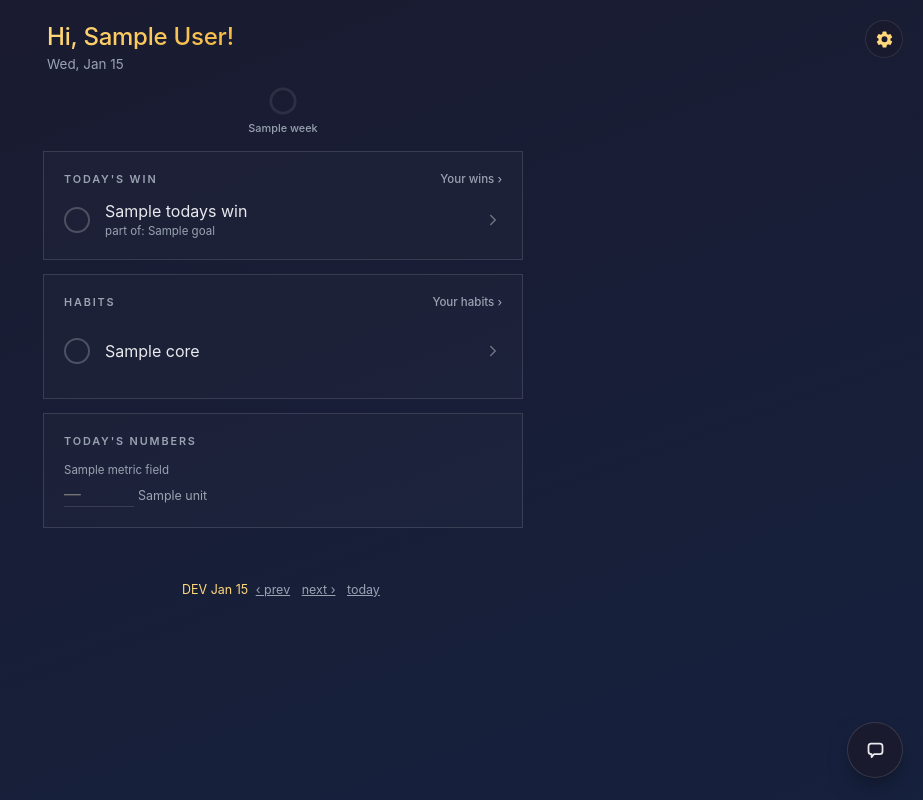
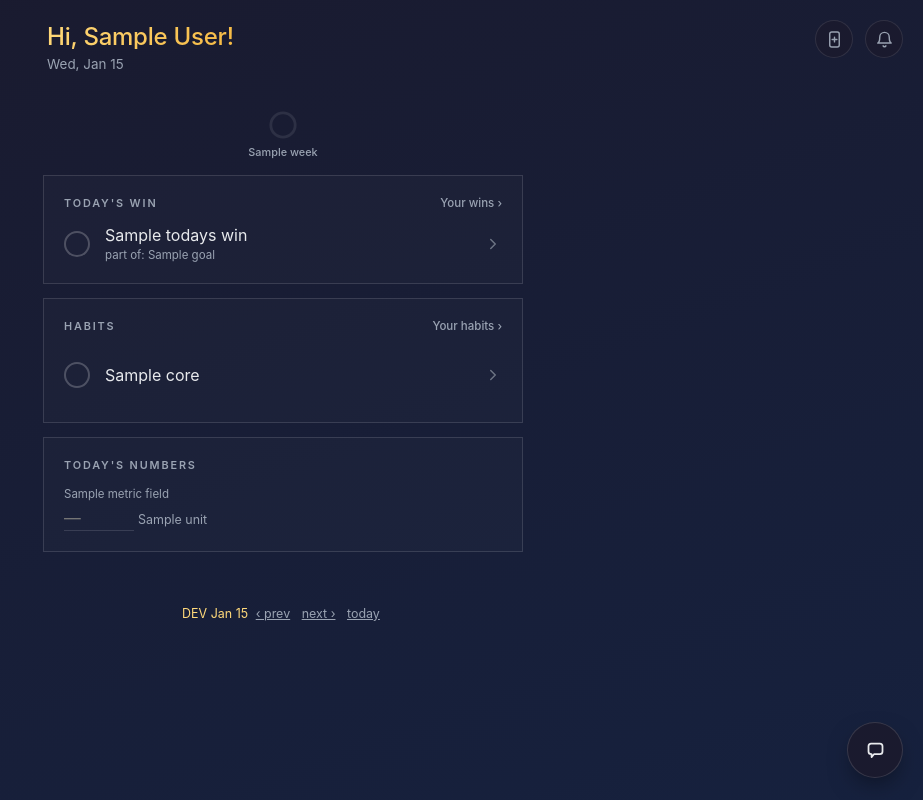
Before and after one commit to zcor/strongasan0x, a Django app: template daily/templates/daily/checkin_beta.html in a window 1280 px wide. Shown: the whole page, without its empty margins (357-1280 px from the left). Run offline with Django 5.2, Linux system fonts and the light colour scheme; the template is opened without the code that fills it: most values are stand-ins (such as "Sample title", 1, 10 or a date in 2020).

Commit message:
feat(daily): direct setup icons, week strip spacing, launch band fix
- Replace the settings gear menu with direct Add-to-Home-Screen and
  notification icons that hide once each step is done (dimmed as optional)
- Give the week strip more room above and a small bottom pad
- Paint the html canvas in the gradient's end color and move the gradient
  to a fixed 100lvh underlay so cold launch no longer shows a dark band
  above the home indicator
- Sit "Edit this habit" flush with the card edge when the last habit is open

Co-Authored-By: Claude Fable 5 <noreply@anthropic.com>

```diff
--- a/daily/templates/daily/base.html
+++ b/daily/templates/daily/base.html
@@ -25,6 +25,7 @@
         :root {
             --bg: linear-gradient(160deg, #1a1a2e 0%, #16213e 100%);
             --bg-solid: #1a1a2e;
+            --bg-end: #16213e;          /* the gradient's final color */
             --panel: rgba(255, 255, 255, 0.05);
             --panel-border: rgba(255, 255, 255, 0.1);
             --text: #e8eaed;
@@ -48,6 +49,7 @@
         [data-theme="gauge"] {
             --bg: radial-gradient(120% 80% at 50% 0%, #161B22 0%, #0E1116 70%);
             --bg-solid: #0E1116;
+            --bg-end: #0E1116;
             --panel: #161B22;
             --panel-border: #2A323D;
             --text: #E8EDF2;
@@ -71,6 +73,7 @@
         [data-theme="steel"] {
             --bg: linear-gradient(170deg, #1A1715 0%, #221E1A 100%);
             --bg-solid: #1A1715;
+            --bg-end: #221E1A;
             --panel: rgba(242, 239, 233, 0.05);
             --panel-border: rgba(242, 239, 233, 0.12);
             --text: #F2EFE9;
@@ -93,15 +96,18 @@
 
         * { box-sizing: border-box; -webkit-tap-highlight-color: transparent; }
         html, body { margin: 0; padding: 0; }
-        /* Paint the navy on <html> too, so iOS Safari's status-bar strip and the
-           area behind the toolbar (overscroll / safe-area zones) show navy, not
-           the default white <html> background. Safari also samples this for the
-           status-bar tint. */
-        html { background: var(--bg-solid); }
+        /* Paint the canvas (overscroll / safe-area zones) in the gradient's END
+           color: any strip iOS exposes below the page — notably the
+           home-indicator area at PWA launch, before the viewport settles —
+           then matches the gradient bottom exactly instead of showing a darker
+           band. Safari also samples this for the status-bar tint. */
+        html { background: var(--bg-end); }
         body {
             font-family: var(--font-body);
-            background: var(--bg);
-            background-attachment: fixed;
+            /* The gradient lives on the fixed underlay below; the body itself
+               stays transparent so there is never a second, differently-sized
+               copy of it to seam against. */
+            background: transparent;
             min-height: 100vh;
             min-height: 100dvh;   /* cover the dynamic viewport on mobile Safari */
             color: var(--text);
@@ -109,6 +115,17 @@
                status bar. Keep controls clear of it in the installed PWA. */
             padding: calc(16px + env(safe-area-inset-top)) 16px 16px;
             padding-bottom: 48px;
+        }
+        /* The app background: a fixed, full-screen gradient underlay. Sized
+           with 100lvh (the LARGE viewport) because at PWA launch iOS briefly
+           reports a viewport that excludes the home-indicator strip — a
+           gradient painted on <body> stops short there and leaves a dark
+           band of mismatched --bg-solid until the first resize. */
+        body::before {
+            content: ""; position: fixed; top: 0; left: 0; right: 0;
+            height: 100vh; height: 100lvh;
+            background: var(--bg);
+            z-index: -1; pointer-events: none;
         }
         .wrap {
             max-width: 480px;
@@ -338,33 +355,21 @@
         }
         #gate .gt-row.gt-done { color: var(--done-bright); background: rgba(120,200,120,0.12); }
         #gate .gt-row.gt-done span { background: var(--done); border-color: var(--done); color: var(--on-done); }
-        /* Stays available in the browser after the optional install prompt. */
+        /* Pending setup steps (install / notifications) as direct icons;
+           each disappears once done. */
         #dashboard-controls {
             /* Dashboard actions scroll with the page; avoid fixed or nested-scroll controls. */
             position: absolute; top: calc(20px + env(safe-area-inset-top)); right: 20px; z-index: 39;
             display: flex; align-items: center; gap: 12px;
         }
-        #install-help { display: none; position: relative; }
-        #install-help.show { display: block; }
-        #install-help-toggle {
+        #install-help { display: none; }
+        #install-help.show { display: flex; align-items: center; gap: 12px; }
+        #install-help button {
             display: grid; place-items: center; width: 38px; height: 38px; padding: 0;
-            border: 1px solid var(--panel-border); border-radius: 50%; background: var(--bg-solid); color: var(--accent); cursor: pointer;
+            border: 1px solid var(--panel-border); border-radius: 50%; background: var(--bg-solid); color: var(--text-dim); cursor: pointer;
         }
-        #install-help-toggle:hover, #install-help-toggle[aria-expanded="true"] { color: var(--accent); background: var(--panel); }
-        #install-help-toggle svg { width: 19px; height: 19px; }
-        #install-help-menu {
-            display: none; position: absolute; top: 38px; right: 0; width: 210px;
-            padding: 5px; border: 1px solid var(--panel-border); border-radius: 10px; background: var(--bg-solid);
-            box-shadow: 0 10px 24px rgba(0,0,0,0.28);
-        }
-        #install-help-menu.show { display: block; }
-        #install-help-menu button {
-            display: flex; align-items: center; width: 100%; min-height: 54px;
-            border: 0; border-radius: 7px; padding: 14px 10px; background: transparent;
-            color: var(--text); font: inherit; font-size: 0.85rem; text-align: left; cursor: pointer; white-space: nowrap;
-        }
-        #install-help-menu button + button { border-top: 1px solid var(--panel-border); }
-        #install-help-menu button:hover { background: var(--panel); }
+        #install-help button:hover { background: var(--panel); color: var(--accent); }
+        #install-help button svg { width: 19px; height: 19px; }
     </style>
 </head>
 <body>
@@ -409,13 +414,13 @@
     </div>
     <div id="dashboard-controls">
     <div id="install-help">
-        <button type="button" id="install-help-toggle" aria-label="App settings" aria-expanded="false" aria-controls="install-help-menu">
-            <svg viewBox="0 0 24 24" fill="currentColor" aria-hidden="true"><path d="M19.43 12.98c.04-.32.07-.65.07-.98s-.02-.66-.07-.98l2.11-1.65a.5.5 0 0 0 .12-.64l-2-3.46a.5.5 0 0 0-.6-.22l-2.49 1c-.52-.4-1.08-.73-1.69-.98L14.5 2.42A.5.5 0 0 0 14 2h-4a.5.5 0 0 0-.5.42l-.38 2.65c-.61.25-1.17.59-1.69.98l-2.49-1a.5.5 0 0 0-.6.22l-2 3.46a.5.5 0 0 0 .12.64l2.11 1.65c-.05.32-.08.65-.08.98s.03.66.08.98l-2.11 1.65a.5.5 0 0 0-.12.64l2 3.46c.12.22.37.31.6.22l2.49-1c.52.4 1.08.73 1.69.98l.38 2.65c.04.24.25.42.5.42h4c.25 0 .46-.18.5-.42l.38-2.65c.61-.25 1.17-.58 1.69-.98l2.49 1a.5.5 0 0 0 .6-.22l2-3.46a.5.5 0 0 0-.12-.64l-2.11-1.65ZM12 15.5A3.5 3.5 0 1 1 12 8a3.5 3.5 0 0 1 0 7.5Z"/></svg>
+        {# Each icon hides itself once its setup step is done; the row disappears entirely when both are. #}
+        <button type="button" id="install-help-btn" aria-label="Add to Home Screen" title="Add to Home Screen">
+            <svg viewBox="0 0 24 24" fill="none" stroke="currentColor" stroke-width="1.8" stroke-linecap="round" stroke-linejoin="round" aria-hidden="true"><rect x="6" y="2.5" width="12" height="19" rx="2.5"/><path d="M12 9v6M9 12h6"/></svg>
         </button>
-        <div id="install-help-menu" role="menu">
-            <button type="button" id="install-help-btn" role="menuitem">Add to Home Screen</button>
-            <button type="button" id="notification-help-btn" role="menuitem">Turn on notifications</button>
-        </div>
+        <button type="button" id="notification-help-btn" aria-label="Turn on notifications" title="Turn on notifications">
+            <svg viewBox="0 0 24 24" fill="none" stroke="currentColor" stroke-width="1.8" stroke-linecap="round" stroke-linejoin="round" aria-hidden="true"><path d="M18 9a6 6 0 1 0-12 0c0 6-2.5 7.5-2.5 7.5h17S18 15 18 9Z"/><path d="M10.2 20a2 2 0 0 0 3.6 0"/></svg>
+        </button>
     </div>
     </div>
 
@@ -480,8 +485,6 @@
         var gSkip = document.getElementById("gate-skip");
         var gHint = document.getElementById("gate-hint");
         var installHelp = document.getElementById("install-help");
-        var installHelpToggle = document.getElementById("install-help-toggle");
-        var installHelpMenu = document.getElementById("install-help-menu");
         var installHelpBtn = document.getElementById("install-help-btn");
         var notificationHelpBtn = document.getElementById("notification-help-btn");
         var notifSupported = ("Notification" in window);
@@ -498,17 +501,18 @@
         }
         function showTeaser() { if (gate) gate.classList.add("gate-teaser-on"); }
         function refreshInstallHelp() {
+            // Each icon is a pending setup step: hide it once done, and the
+            // whole row once both are.
+            var canInstall = !isStandalone;
             var canEnableNotifications = notifSupported && Notification.permission !== "granted";
-            if (installHelpBtn) installHelpBtn.style.display = "";
+            if (installHelpBtn) installHelpBtn.style.display = canInstall ? "" : "none";
             if (notificationHelpBtn) notificationHelpBtn.style.display = canEnableNotifications ? "" : "none";
-            return true;  // Keep the settings gear available on the dashboard.
+            var anyPending = canInstall || canEnableNotifications;
+            if (installHelp && !anyPending) installHelp.classList.remove("show");
+            return anyPending;
         }
         function showInstallHelp() {
             if (installHelp && refreshInstallHelp()) installHelp.classList.add("show");
-        }
-        function closeInstallHelpMenu() {
-            if (installHelpMenu) installHelpMenu.classList.remove("show");
-            if (installHelpToggle) installHelpToggle.setAttribute("aria-expanded", "false");
         }
         function welcomeSeen() {
             try { return localStorage.getItem(INTRO_SEEN_KEY) === INTRO_VERSION; } catch (e) { return false; }
@@ -574,19 +578,6 @@
                     gBtn.onclick = function () { window.__deferredInstall.prompt(); };
                 }
             }
-            gHint.textContent = "";
-            showGate();
-        }
-
-        function renderInstalledGate() {
-            gate.classList.remove("gate-arrow-on", "gate-teaser-on");
-            gTitle.textContent = "Already on your Home Screen";
-            gBody.textContent = "Daily is already running from its Home Screen icon.";
-            gBtn.style.display = "none";
-            gCopy.style.display = "none";
-            gSkip.textContent = "Done";
-            gSkip.style.display = "inline-block";
-            gSkip.onclick = passGate;
             gHint.textContent = "";
             showGate();
         }
@@ -696,28 +687,11 @@
         });
 
         if (installHelpBtn) {
-            installHelpBtn.onclick = function () {
-                closeInstallHelpMenu();
-                if (isStandalone) renderInstalledGate();
-                else renderInstallGate();
-            };
+            installHelpBtn.onclick = function () { renderInstallGate(); };
         }
         if (notificationHelpBtn) {
-            notificationHelpBtn.onclick = function () {
-                closeInstallHelpMenu();
-                renderNotifGate();
-                showGate();
-            };
+            notificationHelpBtn.onclick = function () { renderNotifGate(); };
         }
-        if (installHelpToggle) {
-            installHelpToggle.onclick = function () {
-                var open = installHelpMenu && installHelpMenu.classList.toggle("show");
-                installHelpToggle.setAttribute("aria-expanded", open ? "true" : "false");
-            };
-        }
-        document.addEventListener("click", function (e) {
-            if (installHelp && !installHelp.contains(e.target)) closeInstallHelpMenu();
-        });
 
         evaluateGate();
 
--- a/daily/templates/daily/checkin_beta.html
+++ b/daily/templates/daily/checkin_beta.html
@@ -436,7 +436,7 @@ time it opens.
     .caption { padding: 6px 4px 0; color: var(--text-dim); font-size: .74rem; }
 
     /* Week strip */
-    .weekstrip { display: flex; justify-content: space-between; gap: 6px; padding: 12px 2px 8px; }
+    .weekstrip { display: flex; justify-content: space-between; gap: 6px; padding: 36px 2px 8px 2px; }
     .wday { display: flex; flex-direction: column; align-items: center; gap: 5px; flex: 1; text-decoration: none; position: relative; }
     .wday > svg { width: 30px; height: 30px; }
     .wtrack { stroke: rgba(255,255,255,.09); }
@@ -573,6 +573,10 @@ time it opens.
        crisply instead of bleeding into the card padding); the habit after an
        open drawer drops its top border to avoid doubling that line. */
     .rows .habit.open + .habit { border-top: 0; }
+    /* When the OPEN habit is the last one, the bar sits flush against the
+       card's bottom edge: swallow the card-body's 20px bottom padding and let
+       the card border replace the bar's own hairline. */
+    .rows .habit.open:not(:has(~ .habit)) .sub-edit-link { margin-bottom: -32px; border-bottom: 0; }
     {% endif %}
 
     /* Composer for adding a sub-item (opened from the "···" menu). */
```
